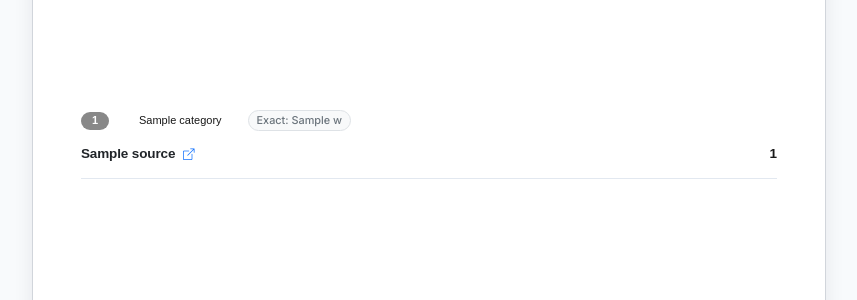
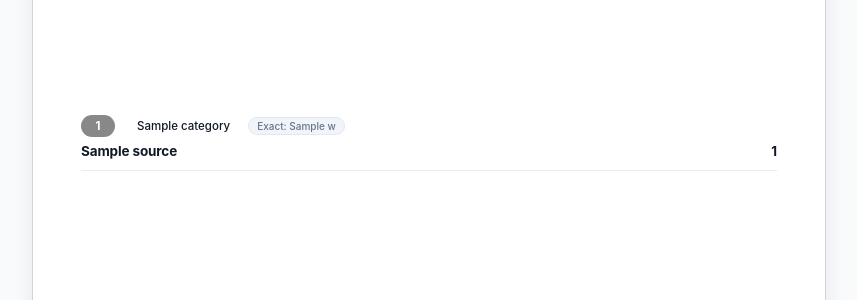
Before and after one commit to vermaaniket577/Proovexa, a Django app: template templates/reports/detail.html in a window 1280 px wide. Shown: the part 3244-3544 px from the top of the page, without its empty margins (341-1198 px from the left). Run offline with Django 4.2, Linux system fonts and the light colour scheme; a user stored in the database is signed in; tables that the repository leaves empty hold one stand-in row (values such as "Sample post"); the template is opened without the code that fills it: most values are stand-ins (such as "Sample title", 1, 10 or a date in 2020); grey boxes marked "Sample" are stand-in pictures; data that the repository does not hold is empty; some libraries are stand-ins or nearby versions.

Commit message:
Style Turnitin Top Sources text typography, font size, badge pills, and divider to exact Turnitin specification

```diff
--- a/templates/reports/detail.html
+++ b/templates/reports/detail.html
@@ -425,54 +425,108 @@
     box-shadow: 0 0 4px rgba(0,0,0,0.2);
 }
 
-/* Ranked Top Sources Badges */
+/* Ranked Top Sources Badges & Typography (Turnitin Specification) */
 .turnitin-source-badge {
-    width: 28px;
-    height: 18px;
-    border-radius: 999px;
+    height: 22px;
+    min-width: 34px;
+    padding: 0 10px;
+    border-radius: 9999px;
     color: #ffffff;
-    font-family: Arial, "Helvetica Neue", Helvetica, sans-serif;
+    font-family: -apple-system, BlinkMacSystemFont, "Segoe UI", Roboto, "Helvetica Neue", Arial, sans-serif;
     font-weight: 700;
-    font-size: 11px;
+    font-size: 11.5px;
+    line-height: 22px;
     display: inline-flex;
     align-items: center;
     justify-content: center;
+    text-align: center;
     margin-right: 8px;
     flex-shrink: 0;
+    box-sizing: border-box;
 }
 .source-cat-pill {
-    font-family: Arial, "Helvetica Neue", Helvetica, sans-serif;
-    font-size: 11px;
+    height: 22px;
+    padding: 0 14px;
+    border-radius: 9999px;
+    font-family: -apple-system, BlinkMacSystemFont, "Segoe UI", Roboto, "Helvetica Neue", Arial, sans-serif;
+    font-size: 11.5px;
     font-weight: 500;
-    padding: 3px 14px;
-    border-radius: 999px;
-    display: inline-block;
+    line-height: 22px;
+    display: inline-flex;
+    align-items: center;
+    justify-content: center;
+    text-align: center;
     border: none;
-    line-height: 1.4;
-    color: #191919 !important;
+    flex-shrink: 0;
+    box-sizing: border-box;
+}
+.source-exact-pill {
+    height: 18px;
+    padding: 0 8px;
+    border-radius: 9999px;
+    background-color: #f1f5f9;
+    color: #64748b;
+    border: 1px solid #e2e8f0;
+    font-family: -apple-system, BlinkMacSystemFont, "Segoe UI", Roboto, sans-serif;
+    font-size: 10px;
+    font-weight: 500;
+    display: inline-flex;
+    align-items: center;
+    line-height: 18px;
+    margin-left: 4px;
 }
 .source-row-item {
-    padding: 13px 0 13px 0;
-    border-bottom: 1px solid #e2e8f0 !important;
+    padding: 10px 0 10px 0;
+    border-bottom: 1px solid #ebebeb !important;
     background: transparent;
-    transition: background 0.15s ease;
+    transition: background-color 0.15s ease;
 }
 .source-row-item:hover {
-    background: #f8fafc;
+    background-color: #fafafa;
+}
+.source-line-1 {
+    display: flex;
+    align-items: center;
+    margin-bottom: 5px;
+}
+.source-line-2 {
+    display: flex;
+    align-items: baseline;
+    justify-content: space-between;
+    width: 100%;
 }
 .source-title-text {
-    font-family: Arial, "Helvetica Neue", Helvetica, sans-serif;
+    font-family: -apple-system, BlinkMacSystemFont, "Segoe UI", Roboto, "Helvetica Neue", Arial, sans-serif;
     font-weight: 700;
     font-size: 13.5px;
-    line-height: 1.5;
-    color: #191919;
+    line-height: 1.35;
+    color: #111827;
     letter-spacing: -0.01em;
+    flex: 1 1 auto;
+    min-width: 0;
+    overflow: hidden;
+    text-overflow: ellipsis;
+    white-space: nowrap;
+}
+.source-title-link {
+    color: #111827;
+    text-decoration: none;
+    transition: color 0.15s ease;
+}
+.source-title-link:hover {
+    color: #0284c7;
+    text-decoration: underline;
 }
 .source-pct-text {
-    font-family: Arial, "Helvetica Neue", Helvetica, sans-serif;
+    font-family: -apple-system, BlinkMacSystemFont, "Segoe UI", Roboto, "Helvetica Neue", Arial, sans-serif;
     font-weight: 700;
     font-size: 13.5px;
-    color: #191919;
+    line-height: 1.35;
+    color: #111827;
+    text-align: right;
+    margin-left: 16px;
+    flex-shrink: 0;
+    white-space: nowrap;
 }
 
 /* Turnitin Inline Highlight Badges & Interactivity */
@@ -979,37 +1033,37 @@ mark.turnitin-highlight:hover {
     <div class="turnitin-sheet-divider my-2"></div>
     {% endif %}
 
-    <!-- Sources on this Page -->
+    <!-- Sources on this Page (Turnitin Exact Specification) -->
     <div class="list-group list-group-flush">
         {% for s in sp.sources %}
         <div class="list-group-item source-row-item px-0 source-row-clickable" onclick="jumpToSource({{ s.index }})" title="Click to view Source [{{ s.index }}] highlight in text">
             <!-- Line 1: Badge + Category Pill -->
-            <div class="d-flex align-items-center mb-2 flex-wrap gap-2">
+            <div class="source-line-1">
                 <span class="turnitin-source-badge" style="background-color: {{ s.color }};">
                     {{ s.index }}
                 </span>
-                <span class="source-cat-pill" style="background-color: {{ s.pill_bg }}; color: #191919;">
+                <span class="source-cat-pill" style="background-color: {{ s.pill_bg }}; color: #111827;">
                     {{ s.category }}
                 </span>
                 {% if s.exact_matched_words %}
-                <span class="badge rounded-pill bg-light text-secondary border px-2 py-1 ms-1" style="font-size: 0.68rem; font-weight: 500; font-family: 'Inter', sans-serif;" title="Exact verbatim matched words">
+                <span class="source-exact-pill" title="Exact verbatim matched words">
                     Exact: {{ s.exact_matched_words }} w
                 </span>
                 {% endif %}
             </div>
 
             <!-- Line 2: Title / Domain & Percentage -->
-            <div class="d-flex align-items-center justify-content-between pt-1">
-                <div class="source-title-text text-truncate pe-3" style="max-width: 580px;">
+            <div class="source-line-2">
+                <div class="source-title-text text-truncate pe-2">
                     {% if s.url %}
-                    <a href="{{ s.url }}" target="_blank" rel="noopener noreferrer" class="text-decoration-none text-dark" style="color: inherit;" onclick="event.stopPropagation();" title="{{ s.url }}">
-                        {{ s.title }} <i class="bi bi-box-arrow-up-right ms-1 text-primary" style="font-size: 0.72rem;"></i>
+                    <a href="{{ s.url }}" target="_blank" rel="noopener noreferrer" class="source-title-link" onclick="event.stopPropagation();" title="{{ s.url }}">
+                        {{ s.title }}
                     </a>
                     {% else %}
                     {{ s.title }}
                     {% endif %}
                 </div>
-                <div class="source-pct-text text-end flex-shrink-0">
+                <div class="source-pct-text">
                     {{ s.percent }}
                 </div>
             </div>
```
Also changed, not shown: reports/pdf_generator.py (+14 -16 lines).
